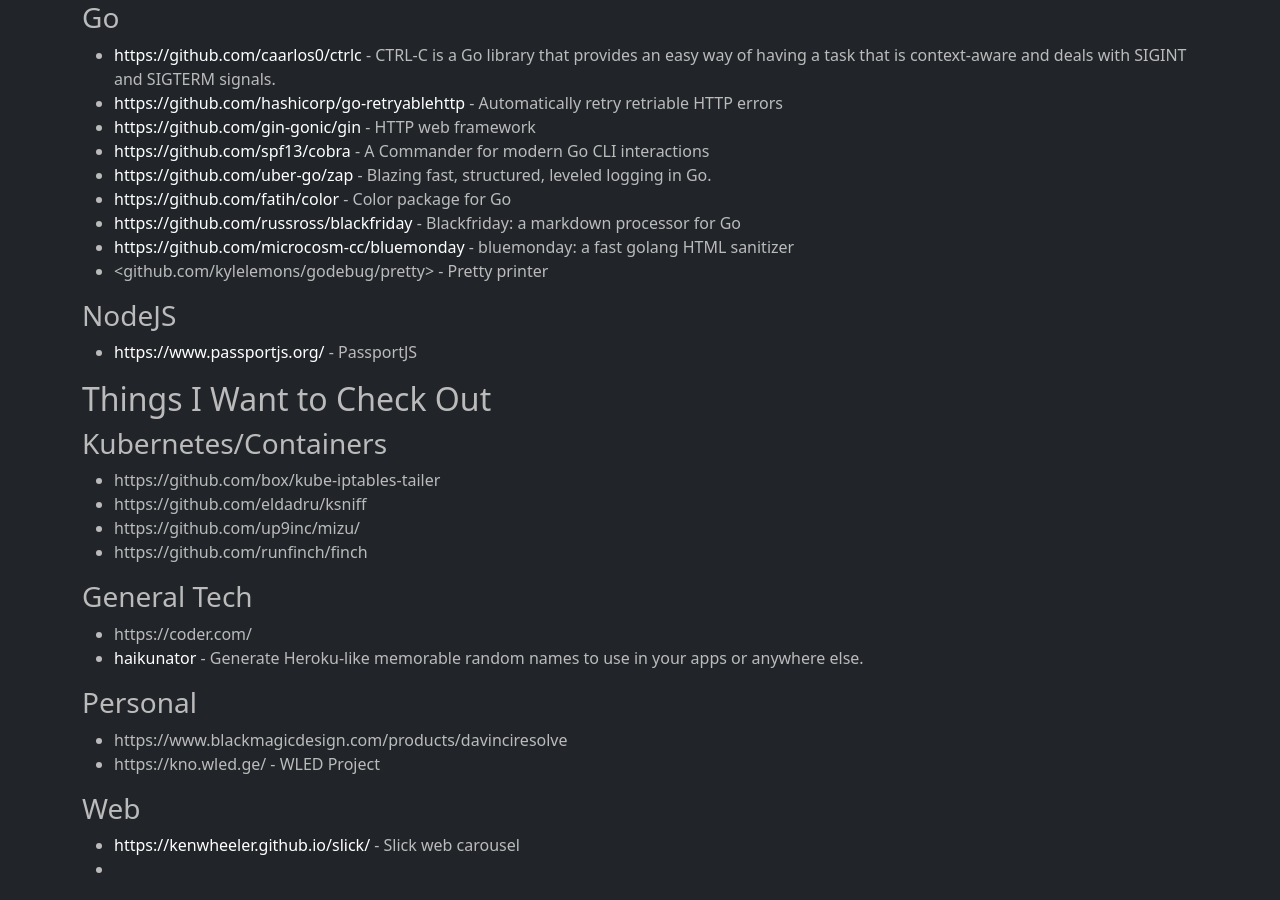
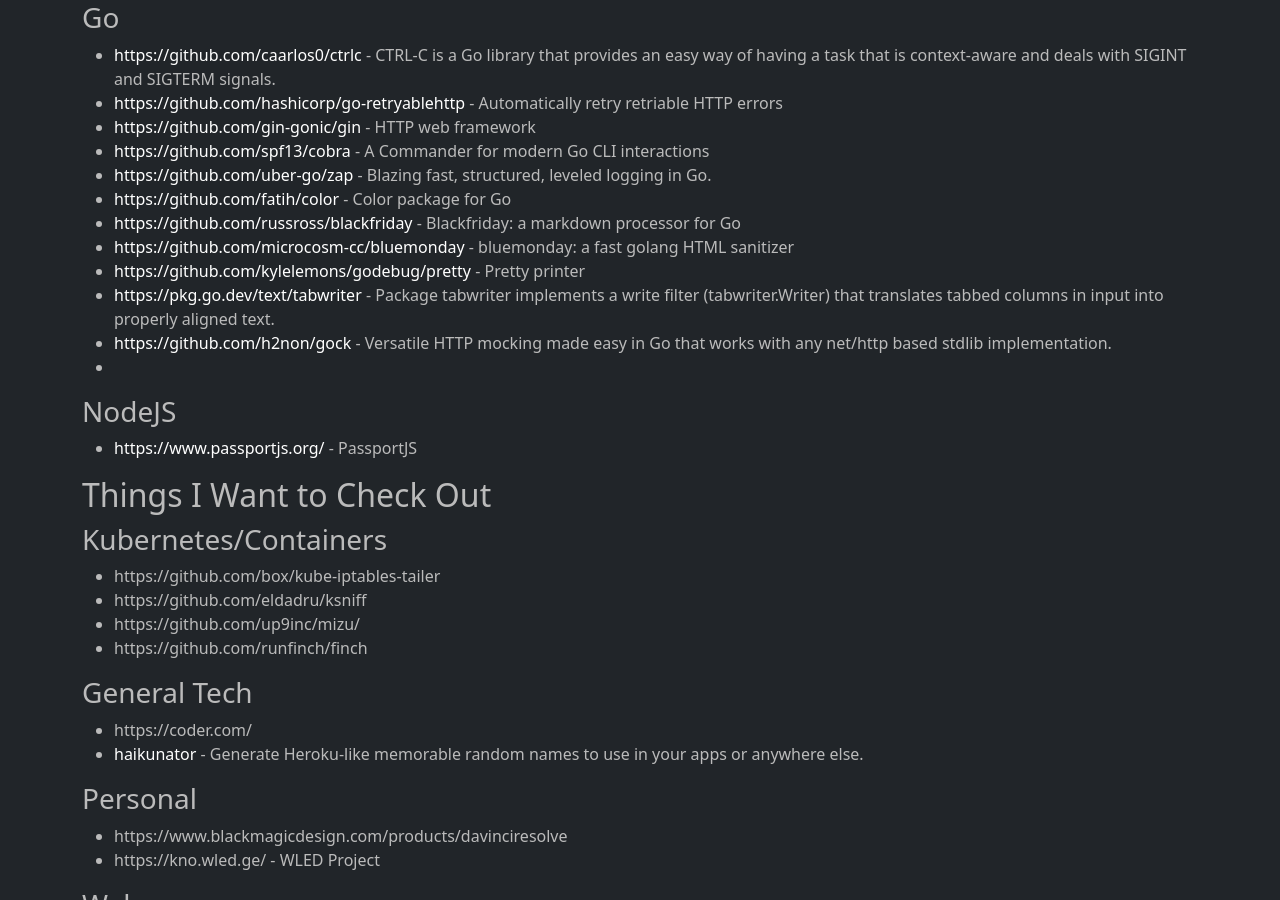
Before and after one commit to rayterrill/tacticalnerdery.com.old, a Jekyll site: the page built from tech.md, in a window 1280 px wide and 900 px high, scrolled down 775 px. Built offline with Jekyll 4.4.1, drawn with Linux system fonts in a browser that asks for light colours; nearby versions of some CDN libraries.

Commit message:
Update tech.md

```diff
--- a/tech.md
+++ b/tech.md
@@ -38,7 +38,10 @@ permalink: /tech/
 * <https://github.com/fatih/color> - Color package for Go
 * <https://github.com/russross/blackfriday> - Blackfriday: a markdown processor for Go
 * <https://github.com/microcosm-cc/bluemonday> - bluemonday: a fast golang HTML sanitizer
-* <github.com/kylelemons/godebug/pretty> - Pretty printer
+* <https://github.com/kylelemons/godebug/pretty> - Pretty printer
+* <https://pkg.go.dev/text/tabwriter> - Package tabwriter implements a write filter (tabwriter.Writer) that translates tabbed columns in input into properly aligned text.
+* <https://github.com/h2non/gock> - Versatile HTTP mocking made easy in Go that works with any net/http based stdlib implementation.
+*
 
 ### NodeJS
 
```
